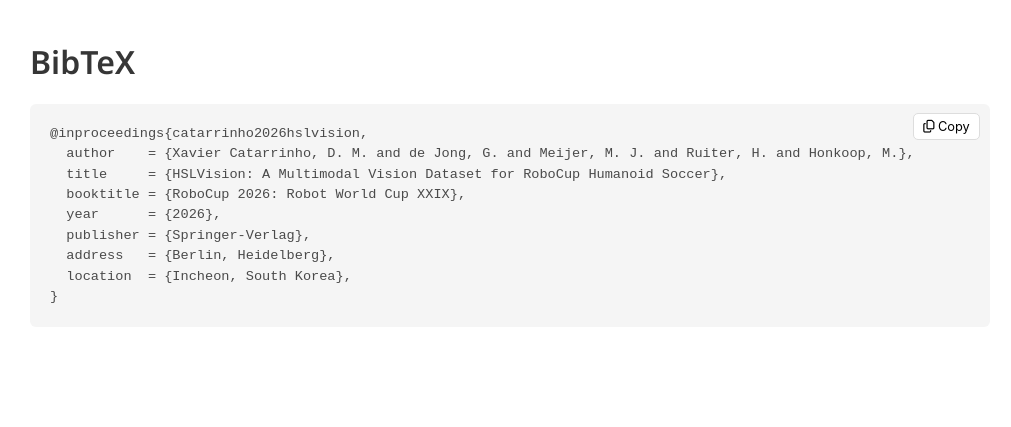
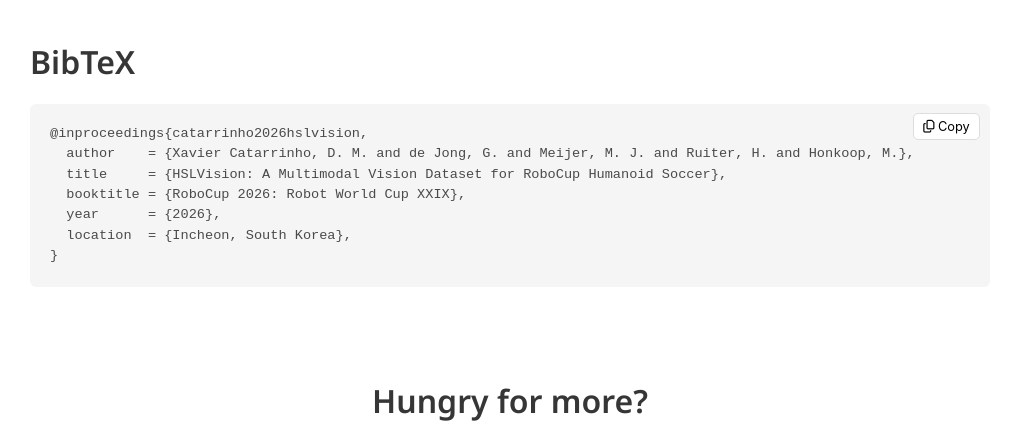
Before and after one commit to IntelligentRoboticsLab/hslvision, a plain HTML site: page index.html in a window 1280 px wide. Shown: the part 3400-3827 px from the top of the page, without its empty margins (130-1141 px from the left). Drawn offline with nearby package versions, Linux system fonts and the light colour scheme; some icons are missing.

Commit message:
Simplify bibtex

```diff
--- a/index.html
+++ b/index.html
@@ -250,8 +250,6 @@
   title     = {HSLVision: A Multimodal Vision Dataset for RoboCup Humanoid Soccer},
   booktitle = {RoboCup 2026: Robot World Cup XXIX},
   year      = {2026},
-  publisher = {Springer-Verlag},
-  address   = {Berlin, Heidelberg},
   location  = {Incheon, South Korea},
 }</code></pre>
     </div>
```
Also changed, not shown: 1 other file.
